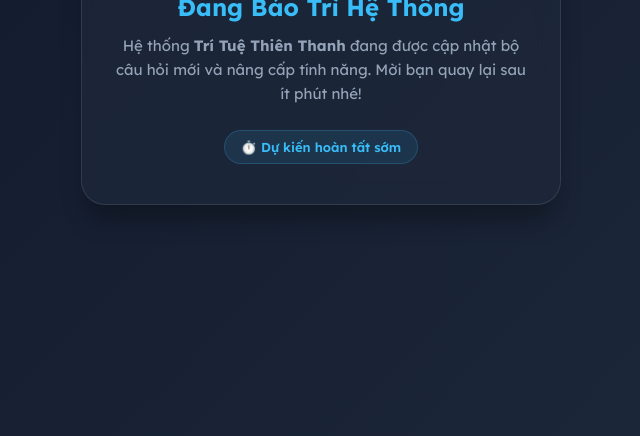
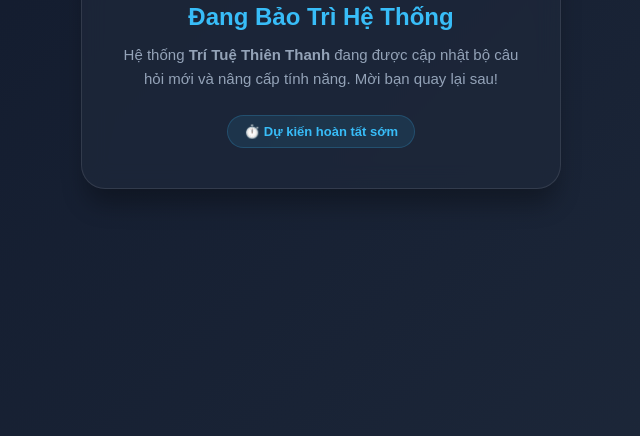
Before and after one commit to dunganhle09/olympia-training, a website: page index.html in a window 1280 px wide. Shown: the part 364-800 px from the top of the page, without its empty margins (319-959 px from the left). Drawn offline with Linux system fonts and the light colour scheme.

Commit message:
Update index.html

```diff
--- a/index.html
+++ b/index.html
@@ -6,7 +6,7 @@
     <title>Trí Tuệ Thiên Thanh - Đang bảo trì</title>
     <link href="https://fonts.googleapis.com/css2?family=Lexend:wght@400;600;700&display=swap" rel="stylesheet">
     <style>
-        * { box-sizing: border-box; margin: 0; padding: 0; font-family: 'Lexend', sans-serif; }
+        * { box-sizing: border-box; margin: 0; padding: 0; font-family: 'Time New Romans', sans-serif; }
         body {
             background: linear-gradient(135deg, #0f172a 0%, #1e293b 100%);
             min-height: 100vh;
@@ -54,7 +54,7 @@
     <div class="card">
         <div class="icon-box">🛠️</div>
         <h1>Đang Bảo Trì Hệ Thống</h1>
-        <p>Hệ thống <strong>Trí Tuệ Thiên Thanh</strong> đang được cập nhật bộ câu hỏi mới và nâng cấp tính năng. Mời bạn quay lại sau ít phút nhé!</p>
+        <p>Hệ thống <strong>Trí Tuệ Thiên Thanh</strong> đang được cập nhật bộ câu hỏi mới và nâng cấp tính năng. Mời bạn quay lại sau!</p>
         <div class="badge">⏱️ Dự kiến hoàn tất sớm</div>
     </div>
 </body>
```
